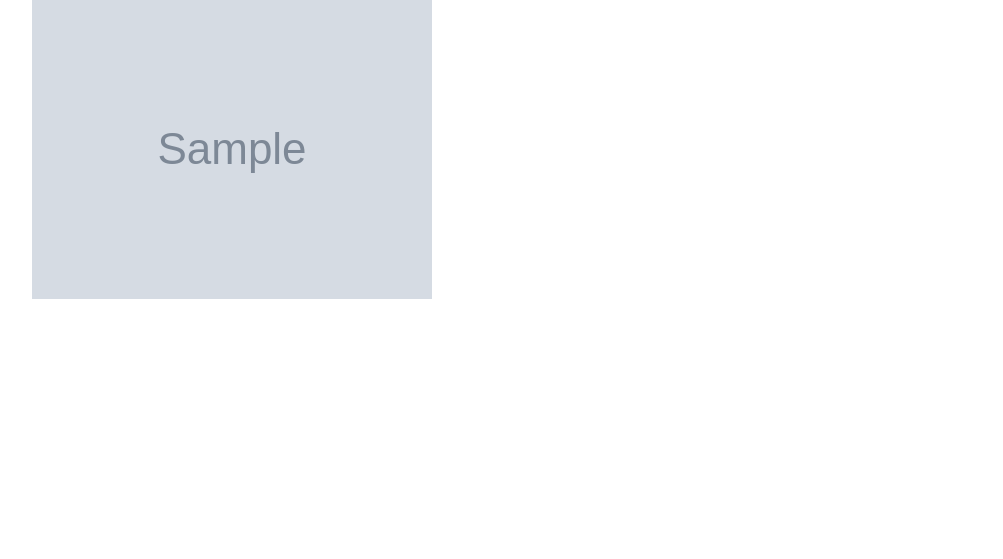
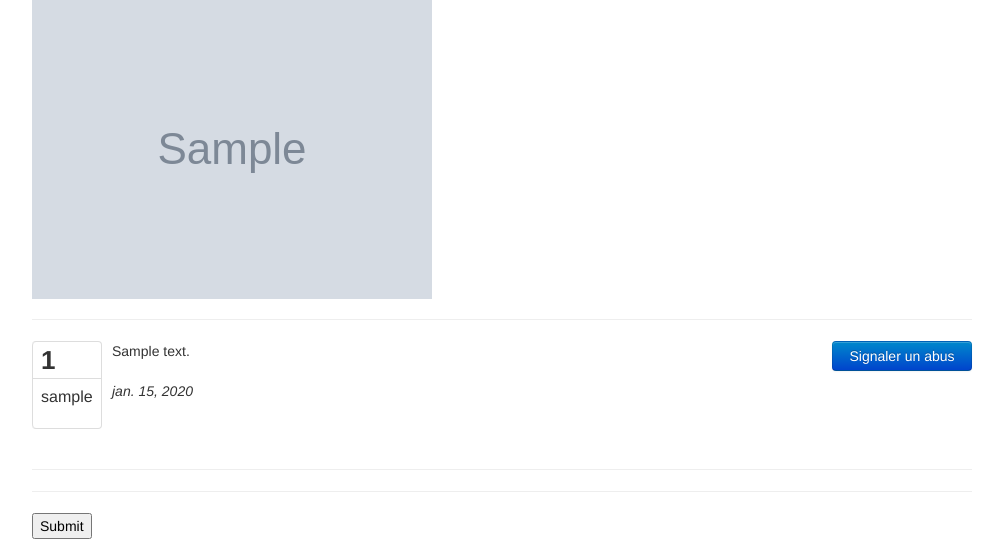
Before and after one commit to WeTut/weTut, a Django app: a page that uses templates/tutorials/question.html in a window 1280 px wide. Shown: the part 271-830 px from the top of the page, without its empty margins (138-1141 px from the left). Before the commit the page ends 570 px from the top, so only its background shows below. Run offline with Django 3.2, Linux system fonts and the light colour scheme; tables that the repository leaves empty hold one stand-in row (values such as "Sample post"); grey boxes marked "Sample" are stand-in pictures; parts of the project's set-up code (start-up, migrations or seed data) failed here and were passed over; some libraries are stand-ins or nearby versions.

Commit message:
adding possibility to answer a question

```diff
--- a/static/stylesheets/custom.css
+++ b/static/stylesheets/custom.css
@@ -27,4 +27,5 @@
 .big{
 	font-size:26px;
 	font-weight:bold;
+	text-align:center;
 }
--- a/templates/tutorials/question.html
+++ b/templates/tutorials/question.html
@@ -8,4 +8,45 @@
 <p>{{question.message}}</p>
 <img src='{{MEDIA_URL}}{{question.picture}}'/>
 
+<hr>
+
+{% for answer in answers %}
+
+	<div class='row-fluid'>
+		<div class='span1'>
+			<table class='table table-bordered'>
+				<tr height='30px'>
+					<td class="big">{{ answer.nbLike }}</td>
+				</tr>
+				<tr height='50px'>
+					<td >{{ answer.user.username }}</td>
+				</tr>
+			</table>
+		</div>
+		<div class='span9' >
+			{{ answer.text|truncatechars:200 }}
+			<br /><br />
+			<i>{{ answer.date }}</i>
+		</div>
+		<div class='span2'>
+			<button class='btn btn-primary btn-block vcenter'  onclick=''>Signaler un abus</button>
+		</div>
+	</div>
+
+	<hr>
+
+{% endfor %}
+
+
+
+<hr>
+
+<form action="" method="post" enctype="multipart/form-data">
+	{% csrf_token %}
+	{{ form.as_p }}
+	<input type="submit" value="Submit" />
+</form>
+
+
+
 {% endblock content %}
--- a/tutorials/forms.py
+++ b/tutorials/forms.py
@@ -1,8 +1,14 @@
 from django import forms
-from models import Question
+from models import Question, Answer
 from django.forms import ModelForm
 
 class QuestionForm(ModelForm):
 	class Meta:
 		model = Question
 		exclude=['slug']
+
+
+class AnswerForm(ModelForm):
+	class Meta:
+		model = Answer
+		exclude=['nbLike', 'date', 'user', 'question' ]
--- a/tutorials/models.py
+++ b/tutorials/models.py
@@ -1,15 +1,5 @@
 from django.db import models
 from django.contrib.auth.models import User
-
-class Answer (models.Model):
-	nbLike = models.IntegerField()
-	text = models.TextField()
-	date = models.DateField()
-
-	user = models.ForeignKey(User)
-
-	def __unicode__(self):
-		return u'%s' % (self.date)
 
 class Question (models.Model):
 	title = models.CharField(max_length = 200)
@@ -21,6 +11,19 @@
 
 	def __unicode__(self):
 		return u'%s' % (self.title)
+
+
+class Answer (models.Model):
+	nbLike = models.IntegerField()
+	text = models.TextField()
+	date = models.DateField()
+
+	user = models.ForeignKey(User)
+	question = models.ForeignKey(Question)
+
+	def __unicode__(self):
+		return u'%s' % (self.date)
+
 
 class Software(models.Model):
 	name = models.CharField(max_length = 200)
--- a/tutorials/urls.py
+++ b/tutorials/urls.py
@@ -8,5 +8,6 @@
 urlpatterns = patterns('tutorials.views',
 	url(r'^$', 'questions', name='questions'), #list of questions
 	url(r'ask', 'ask', name='ask'), #ask a question
+
 	url(r'^(?P<slug>[\w-]+)/?$', 'question', name='question'), #one specific question
 )
--- a/tutorials/views.py
+++ b/tutorials/views.py
@@ -5,8 +5,10 @@
 from django.shortcuts import get_object_or_404
 from django.shortcuts import render
 from django.shortcuts import render_to_response
+from datetime import datetime
 
-from tutorials.forms import QuestionForm
+
+from tutorials.forms import QuestionForm, AnswerForm
 from tutorials.models import *
 
 def questions(request):
@@ -15,7 +17,24 @@
 
 def question(request,slug):
 	question = get_object_or_404(Question, slug=slug)
-	return render_to_response('tutorials/question.html', {'question': question}, context_instance=RequestContext(request))
+	answers = Answer.objects.filter(question=question)
+
+	if request.method == 'POST': # If the form has been submitted...
+		if request.user.is_authenticated():# If there isn't any logged user
+			form = AnswerForm(request.POST, request.FILES) # A form bound to the POST data
+			if form.is_valid(): # All validation rules pass
+				post = form.save(commit=False)
+				post.nbLike = 0
+				post.date = datetime.now()
+				post.user = request.user
+				post.question = question
+				post.save()
+		else:
+			return HttpResponseRedirect('/') # Redirect after POST
+
+	form = AnswerForm() # An unbound form
+	return render_to_response('tutorials/question.html', {'question': question, 'form':form, 'answers':answers}, context_instance=RequestContext(request))
+
 
 def ask(request):
 	if request.method == 'POST': # If the form has been submitted...
```
Also changed, not shown: media/questions/lem.png (added), 2 other files.
